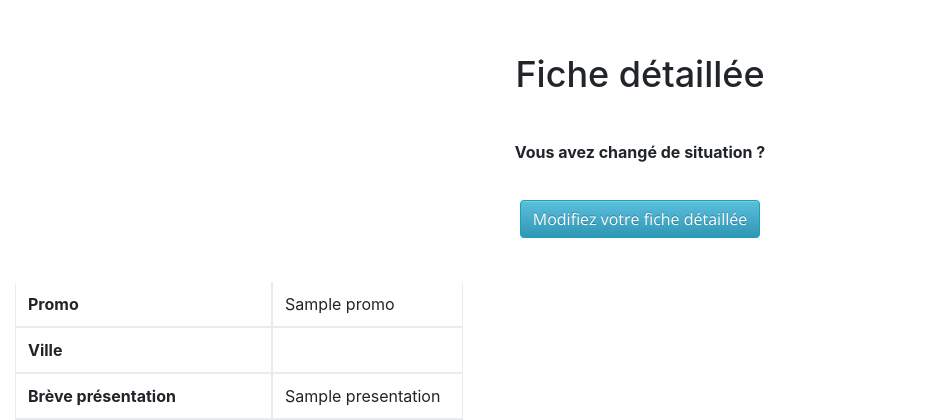
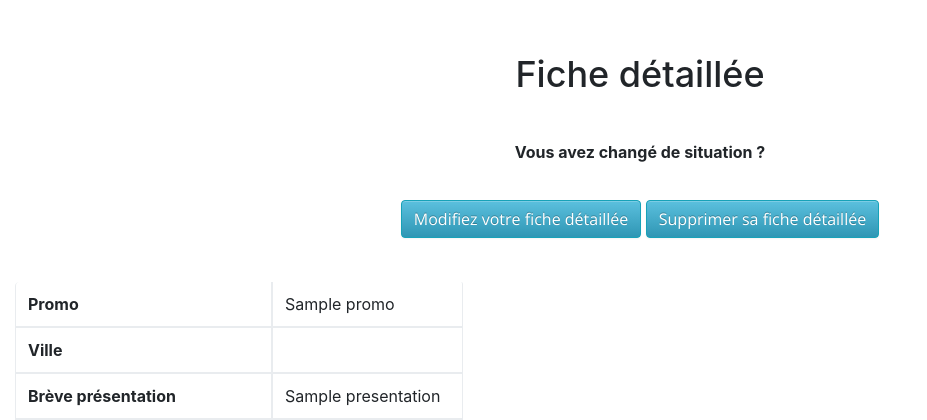
Before and after one commit to Pierrebory/project_forum, a PHP site: template views/fichedetaillealumni.html.twig in a window 1280 px wide. Shown: the part 171-591 px from the top of the page, without its empty margins (0-927 px from the left). Run offline with PHP 8.4, Linux system fonts and the light colour scheme; the template is opened without the code that fills it: most values are stand-ins (such as "Sample title", 1, 10 or a date in 2020); some libraries are stand-ins or nearby versions.

Commit message:
petit git

```diff
--- a/app/routes.php
+++ b/app/routes.php
@@ -71,6 +71,9 @@ $app->match('/inscription/alumni', 'WF3\Controller\HomeController::alumniAction'
 $app->match('/recherche', 'WF3\Controller\HomeController::rechercheParUsername')
     ->bind('rechercheParUsername');
 
+$app->get('/alumni/delete/{id}', 'WF3\Controller\HomeController::deleteAlumniAction')
+->assert('id', '\d+')
+->bind('deleteAlumni');
 
 
 
--- a/views/fichedetaillealumni.html.twig
+++ b/views/fichedetaillealumni.html.twig
@@ -19,6 +19,7 @@
          <p class="font-weight-bold">Vous avez changé de situation ?</p>
             <br>
           <a href=""><button type="button" class="btn btn-info">Modifiez votre fiche détaillée</button></a>
+          <a href=""><button type="button" class="btn btn-info">Supprimer sa fiche détaillée</button></a>
 
             <br>
             <br>
--- a/views/index.html.twig
+++ b/views/index.html.twig
@@ -131,7 +131,7 @@
             <h2>Annuaire</h2>
             <p><a title="team" href="{{ path('annuaire') }}">
               Parlez avec les élèves des anciennes promotions pour avoir un vrai ressenti de votre futur métier de développeur !
-
+                </a>
             </p>
           </div>
         </div>
--- a/views/layout.html.twig
+++ b/views/layout.html.twig
@@ -6,12 +6,11 @@
   <meta name="viewport" content="width=device-width, initial-scale=1.0">
   <meta name="description" content="">
   <meta name="author" content="">
-    <link href="{{ asset('css/bootstrap.min.css') }}" rel="stylesheet">
+  <link href="{{ asset('css/bootstrap.min.css') }}" rel="stylesheet">
   <link href="{{ asset('css/bootstrap-responsive.css') }}" rel="stylesheet">
   <link href="{{ asset('css/style.css') }}" rel="stylesheet">
-  <link href="color/default.css" rel="stylesheet">
-  <link rel="shortcut icon" href="img/favicon.ico">
-  <link rel="stylesheet" type="text/css" href="css/style.css">
+  <link href="{{ asset('color/default.css') }}" rel="stylesheet">
+  <link rel="shortcut icon" href="{{ asset('img/favicon.ico') }}">
 
 
 
@@ -34,7 +33,7 @@
                     <ul id="menu-main" class="nav">
 
 
-                                        <li><a href="{{ path('home') }}">Accueil</a></li>
+                       <li><a href="{{ path('home') }}">Accueil</a></li>
 
                       <li><a title="team" href="{{ path('annuaire') }}">Annuaire</a></li>
 
```
Also changed, not shown: src/controller/HomeController.php (+26 -1 lines).
